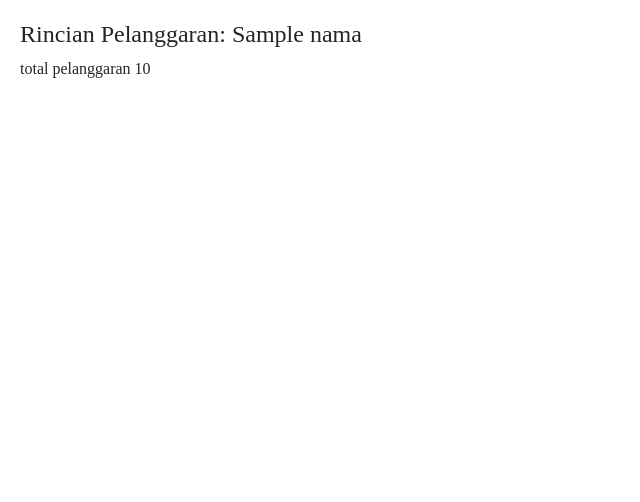
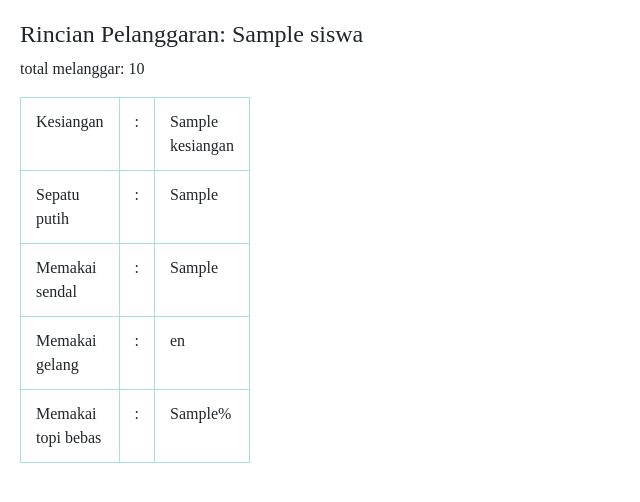
Before and after one commit to raysasitiaisyah/apk-pelanggaran-siswa-pbo, a Django app: template templates/rincian.html in a window 1280 px wide. Shown: the top 502 px of the page, without its empty margins (0-640 px from the left). Run offline with Django 3.2, Linux system fonts and the light colour scheme; tables that the repository leaves empty hold one stand-in row (values such as "Sample post"); the template is opened without the code that fills it: values that come from a table or form of the project are taken from there, most other values are stand-ins (such as "Sample title", 1, 10 or a date in 2020); some libraries are stand-ins or nearby versions.

Commit message:
Add files via upload

```diff
--- a/templates/rincian.html
+++ b/templates/rincian.html
@@ -1,9 +1,38 @@
 {% extends 'base.html' %}
+
 
 {% block content %}
 
-<h4>Rincian Pelanggaran: {{ nama }}</h4>
+<h4>Rincian Pelanggaran: {{ pelanggar }}</h4>
 
-<p>total pelanggaran {{ total }}</p>
+<p>total melanggar: {{ total }} </p>
+
+<table class="table">
+  <tr>
+    <td>Kesiangan</td>
+    <td>:</td>
+    <td>{{ kesiangan }}</td>
+  </tr>
+  <tr>
+    <td>Sepatu putih</td>
+    <td>:</td>
+    <td>{{ sepatu_putih }}</td>
+  </tr>
+  <tr>
+    <td>Memakai sendal</td>
+    <td>:</td>
+    <td>{{ memakai_sendal }}</td>
+  </tr>
+  <tr>
+    <td>Memakai gelang</td>
+    <td>:</td>
+    <td>{{ memakai_gelang }}</td>
+  </tr>
+  <tr>
+    <td>Memakai topi bebas</td>
+    <td>:</td>
+    <td>{{ memakai_topi_bebas }}%</td>
+  </tr>
+</table>
 
 {% endblock %}
```
